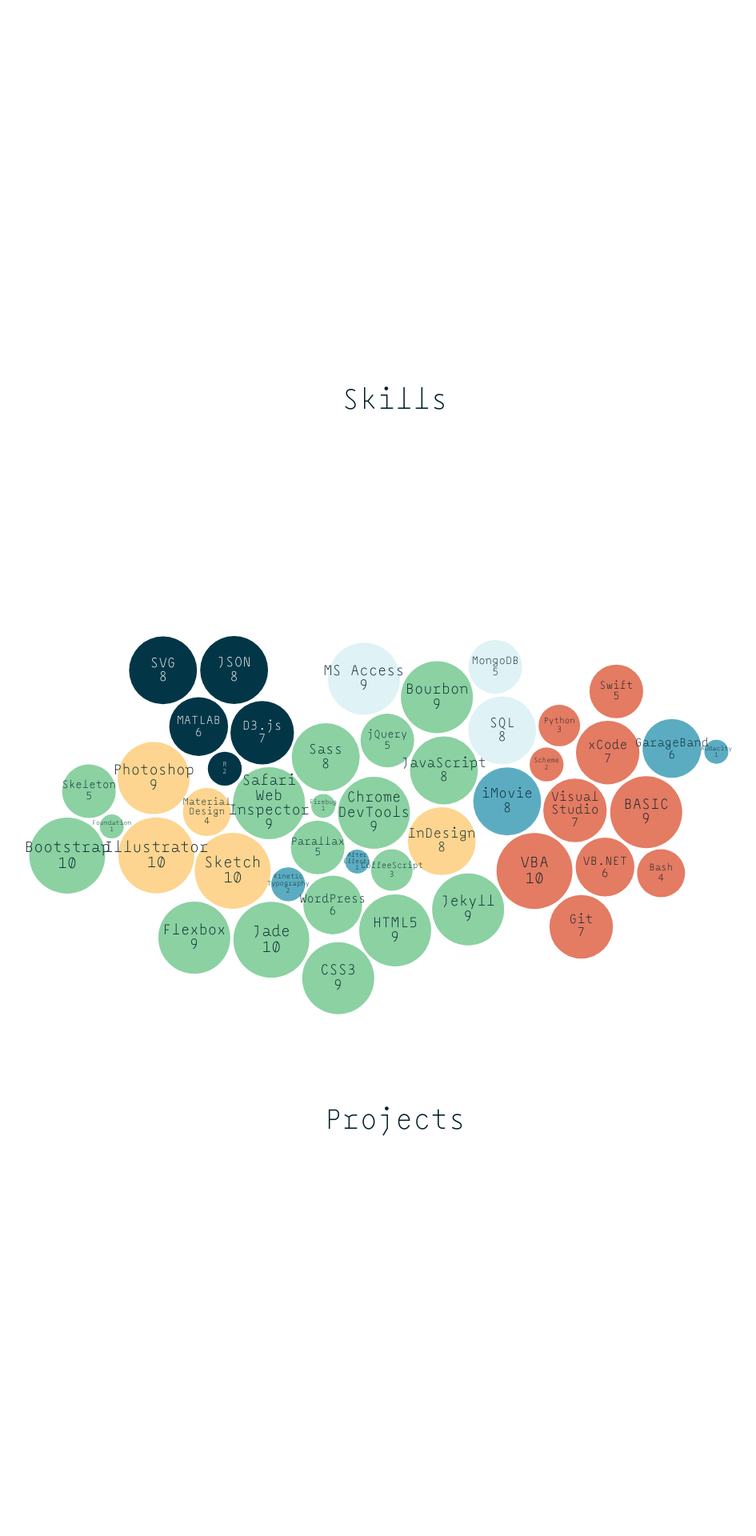
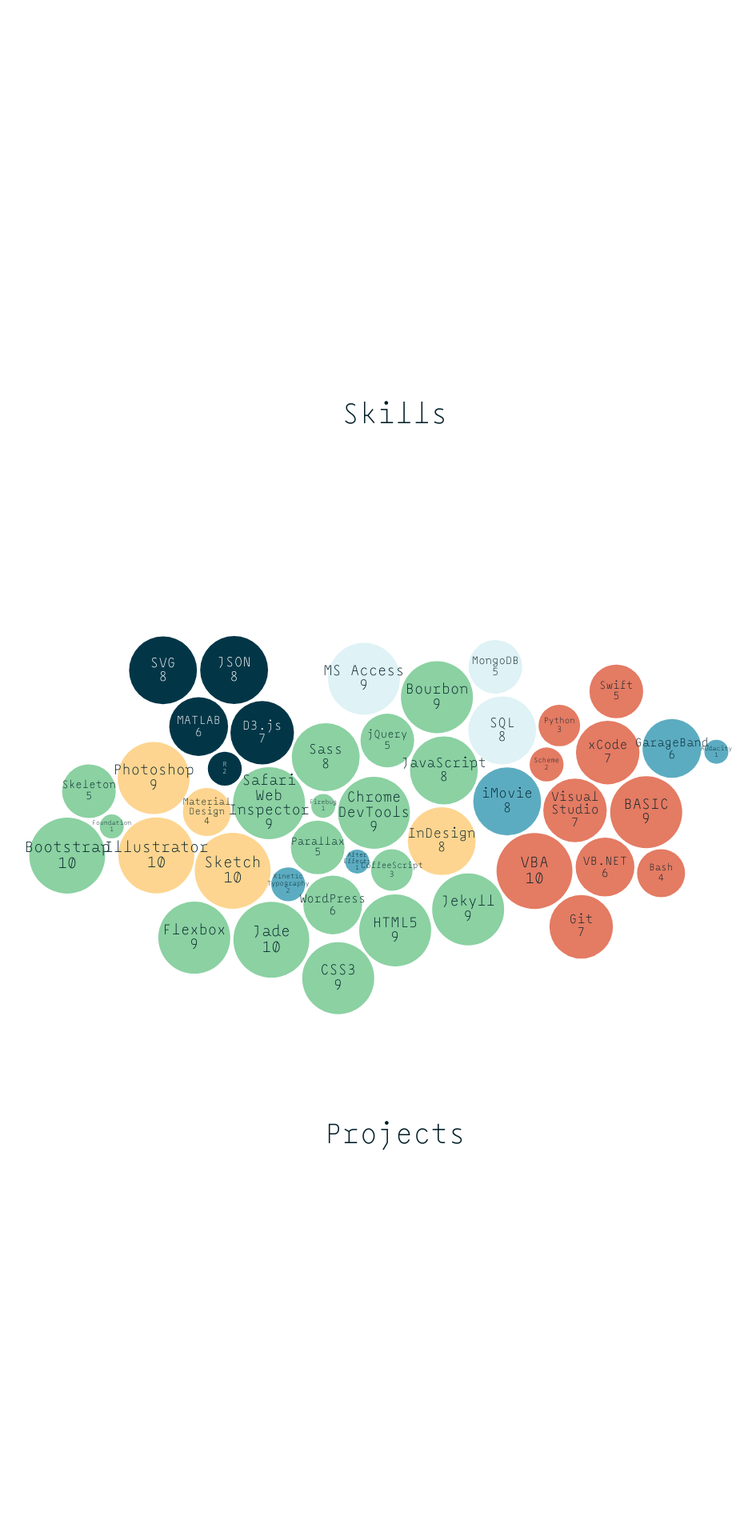
Before and after one commit to jwdomingo/jwdomingo.github.io, a Jekyll site: the page built from index.html, in a window 1280 px wide. Shown: the part 1369-3289 px from the top of the page at 80% size, without its empty margins (146-1091 px from the left). Built offline with Jekyll 4.4.1, drawn with Linux system fonts in a browser that asks for light colours.

Commit message:
Changed top margin of section heading

```diff
--- a/_sass/_home.sass
+++ b/_sass/_home.sass
@@ -172,7 +172,7 @@
 
   h1
     position: absolute
-    top: 50px
+    top: 7.5%
     left: 50%
     +transform(translateX(-50%))
 
```
